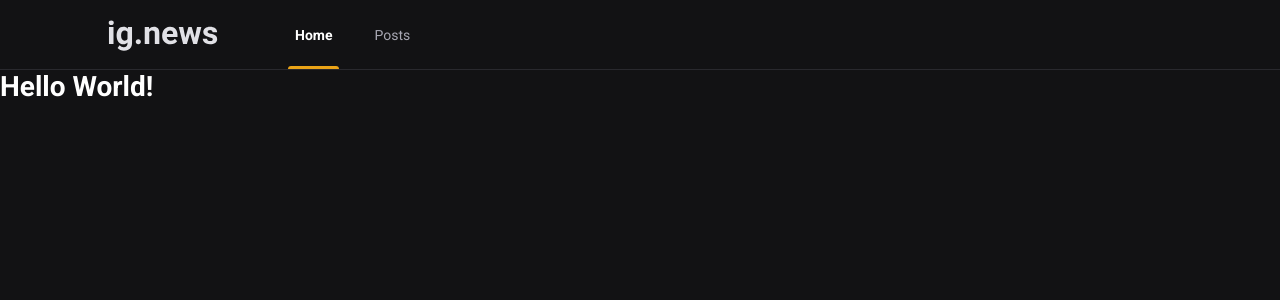
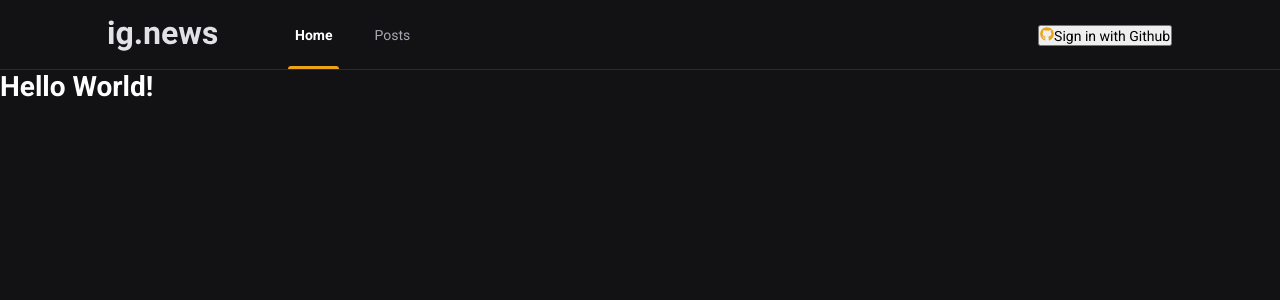
Before and after one commit to mateusccorreia/ignews, a Next.js app: page / in a window 1280 px wide. Shown: the top 300 px of the page. Built offline with nearby package versions, Linux system fonts and the light colour scheme.

Commit message:
Created the Signin button in the project!

```diff
--- a/package.json
+++ b/package.json
@@ -12,6 +12,7 @@
     "next": "12.1.6",
     "react": "18.1.0",
     "react-dom": "18.1.0",
+    "react-icons": "^4.3.1",
     "sass": "^1.51.0"
   },
   "devDependencies": {
--- a/src/components/Header/index.tsx
+++ b/src/components/Header/index.tsx
@@ -1,3 +1,4 @@
+import { SignInButton } from '../SignInButton';
 import styles from './styles.module.scss';
 
 export function Header() {
@@ -9,6 +10,8 @@
                 <a className={styles.active}>Home</a>
                 <a>Posts</a>
             </nav>
+
+            <SignInButton />
         </div>
         </header>
     );
--- a/src/components/Header/styles.module.scss
+++ b/src/components/Header/styles.module.scss
@@ -51,4 +51,8 @@
             }
         }
     }
+
+    button {
+        margin-left: auto;
+    }
 }
--- /dev/null
+++ b/src/components/SignInButton/index.tsx
@@ -0,0 +1,15 @@
+import { FaGithub } from "react-icons/fa"
+
+import styles from './styles.module.scss';
+
+export function SignInButton() {
+    return (
+        <button
+        type="button"
+        className={styles.signInButton}
+        >
+            <FaGithub color= "#eba417" />
+            Sign in with Github
+        </button>
+    );
+}
--- /dev/null
+++ b/src/components/SignInButton/styles.module.scss
@@ -0,0 +1,29 @@
+.SignInButton {
+    height: 3rem;
+    border-radius: 3rem;
+    background: var(--gray-850);
+    border: 0;
+    padding: 0 1.5rem;
+
+    display: flex;
+    align-items: center;
+    justify-content: center;
+
+    color: var(--white);
+    font-weight: bold;
+
+    svg {
+        width: 20px;
+        height: 20px;
+    }
+
+    svg:first-child {
+        margin-right: 1rem;
+    }
+
+    transition: filter 0.2s;
+
+    &:hover {
+        filter: brightness(0.8);
+    }
+}
```
Also changed, not shown: 1 other file (tests, documents, lock files or other folders).
